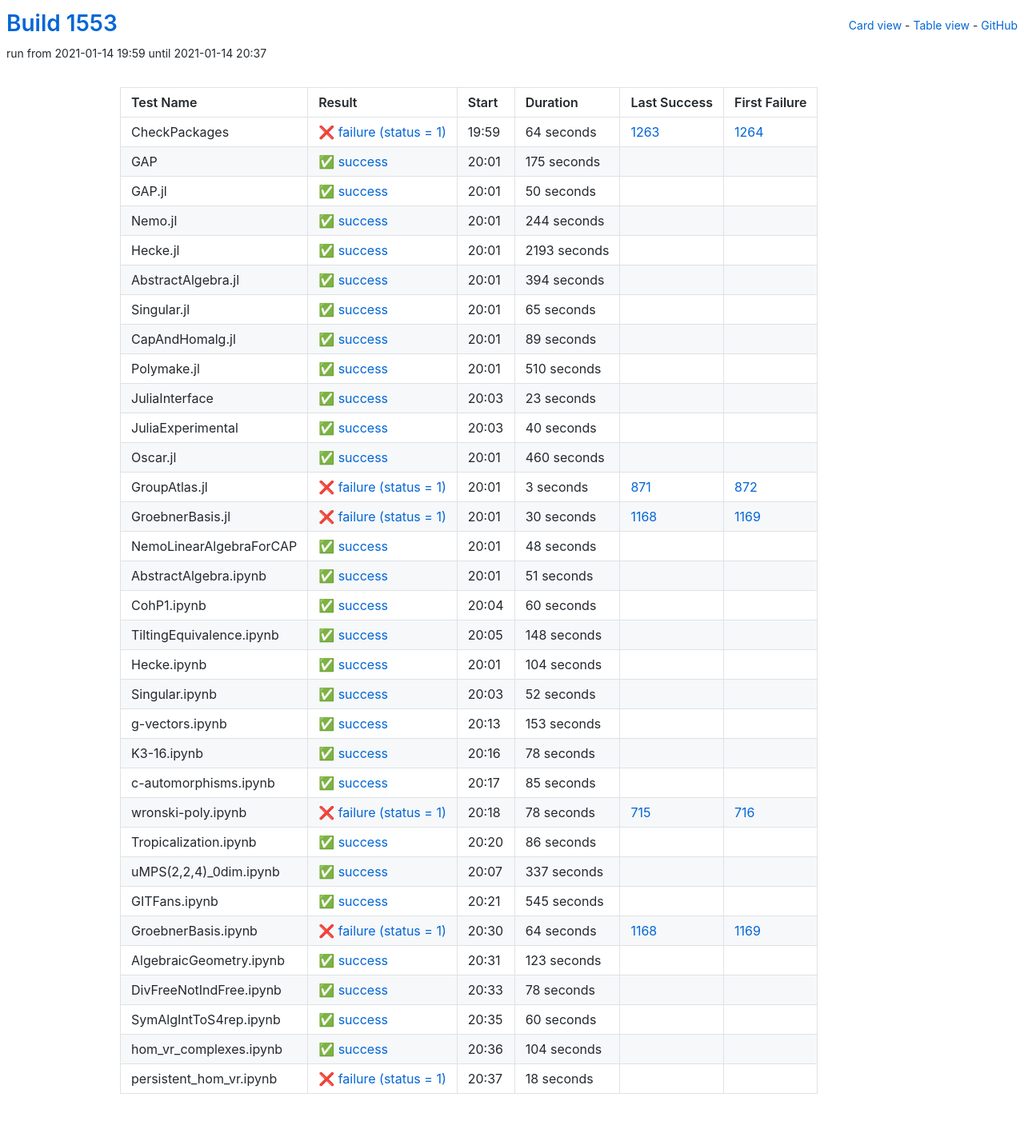
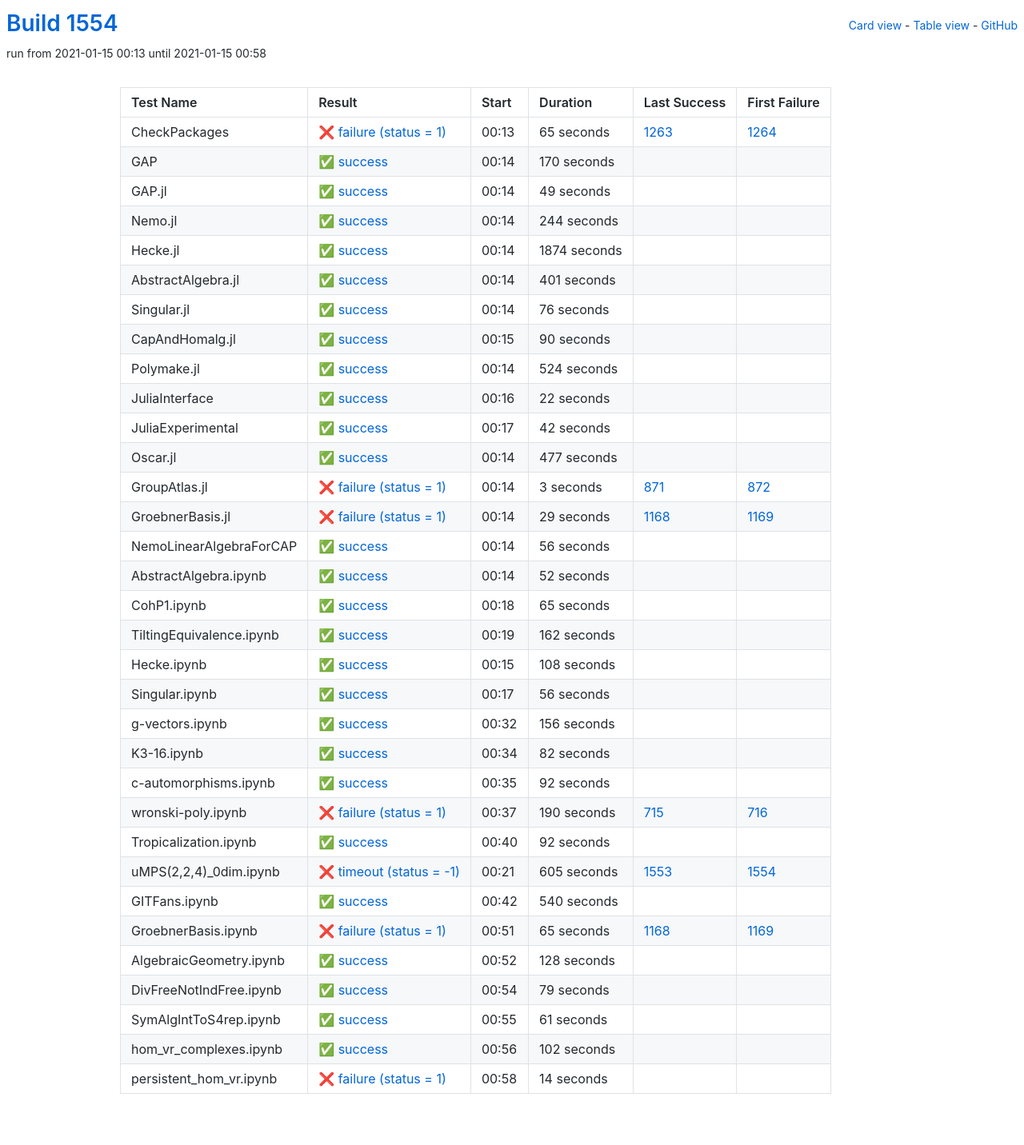
Before and after one commit to oscar-system/oscar-ci-status-stable, a Jekyll site: the page built from table.html, in a window 1280 px wide. Shown: the whole page at 80% size. Built offline with Jekyll 4.4.1, drawn with Linux system fonts in a browser that asks for light colours.

Commit message:
Build #1554

```diff
--- a/_data/ci.yml
+++ b/_data/ci.yml
@@ -1,6 +1,6 @@
 ---
-build: 1553
-build_url: https://oscarci.mathematik.uni-kl.de/job/oscar-stable/1553/
+build: 1554
+build_url: https://oscarci.mathematik.uni-kl.de/job/oscar-stable/1554/
 job: oscar-stable
 organization: oscar-system
 repo: oscar-ci-status-stable
@@ -8,44 +8,44 @@ repourl: https://github.com/oscar-system/oscar-ci-status-stable
 tests:
 - name: CheckPackages
   id: checkpackages
-  log: https://oscarci.mathematik.uni-kl.de/job/oscar-stable/1553/artifact/logs/build-1553/CheckPackages.log
-  start: 2021-01-14 19:59
+  log: https://oscarci.mathematik.uni-kl.de/job/oscar-stable/1554/artifact/logs/build-1554/CheckPackages.log
+  start: 2021-01-15 00:13
   success: false
   exitcode: 1
   status: failure
-  duration: 64
+  duration: 65
   last_success: 1263
   last_success_url: https://oscarci.mathematik.uni-kl.de/job/oscar-stable/1263/
   first_failure: 1264
   first_failure_url: https://oscarci.mathematik.uni-kl.de/job/oscar-stable/1264/
 - name: GAP
   id: gap
-  log: https://oscarci.mathematik.uni-kl.de/job/oscar-stable/1553/artifact/logs/build-1553/GAP.log
-  start: 2021-01-14 20:01
+  log: https://oscarci.mathematik.uni-kl.de/job/oscar-stable/1554/artifact/logs/build-1554/GAP.log
+  start: 2021-01-15 00:14
   success: true
   exitcode: 0
   status: success
-  duration: 175
+  duration: 170
   last_success: false
   last_success_url:
   first_failure: false
   first_failure_url:
 - name: GAP.jl
   id: gap-jl
-  log: https://oscarci.mathematik.uni-kl.de/job/oscar-stable/1553/artifact/logs/build-1553/GAP.jl.log
-  start: 2021-01-14 20:01
+  log: https://oscarci.mathematik.uni-kl.de/job/oscar-stable/1554/artifact/logs/build-1554/GAP.jl.log
+  start: 2021-01-15 00:14
   success: true
   exitcode: 0
   status: success
-  duration: 50
+  duration: 49
   last_success: false
   last_success_url:
   first_failure: false
   first_failure_url:
 - name: Nemo.jl
   id: nemo-jl
-  log: https://oscarci.mathematik.uni-kl.de/job/oscar-stable/1553/artifact/logs/build-1553/Nemo.jl.log
-  start: 2021-01-14 20:01
+  log: https://oscarci.mathematik.uni-kl.de/job/oscar-stable/1554/artifact/logs/build-1554/Nemo.jl.log
+  start: 2021-01-15 00:14
   success: true
   exitcode: 0
   status: success
@@ -56,104 +56,104 @@ tests:
   first_failure_url:
 - name: Hecke.jl
   id: hecke-jl
-  log: https://oscarci.mathematik.uni-kl.de/job/oscar-stable/1553/artifact/logs/build-1553/Hecke.jl.log
-  start: 2021-01-14 20:01
+  log: https://oscarci.mathematik.uni-kl.de/job/oscar-stable/1554/artifact/logs/build-1554/Hecke.jl.log
+  start: 2021-01-15 00:14
   success: true
   exitcode: 0
   status: success
-  duration: 2193
+  duration: 1874
   last_success: false
   last_success_url:
   first_failure: false
   first_failure_url:
 - name: AbstractAlgebra.jl
   id: abstractalgebra-jl
-  log: https://oscarci.mathematik.uni-kl.de/job/oscar-stable/1553/artifact/logs/build-1553/AbstractAlgebra.jl.log
-  start: 2021-01-14 20:01
+  log: https://oscarci.mathematik.uni-kl.de/job/oscar-stable/1554/artifact/logs/build-1554/AbstractAlgebra.jl.log
+  start: 2021-01-15 00:14
   success: true
   exitcode: 0
   status: success
-  duration: 394
+  duration: 401
   last_success: false
   last_success_url:
   first_failure: false
   first_failure_url:
 - name: Singular.jl
   id: singular-jl
-  log: https://oscarci.mathematik.uni-kl.de/job/oscar-stable/1553/artifact/logs/build-1553/Singular.jl.log
-  start: 2021-01-14 20:01
+  log: https://oscarci.mathematik.uni-kl.de/job/oscar-stable/1554/artifact/logs/build-1554/Singular.jl.log
+  start: 2021-01-15 00:14
   success: true
   exitcode: 0
   status: success
-  duration: 65
+  duration: 76
   last_success: false
   last_success_url:
   first_failure: false
   first_failure_url:
 - name: CapAndHomalg.jl
   id: capandhomalg-jl
-  log: https://oscarci.mathematik.uni-kl.de/job/oscar-stable/1553/artifact/logs/build-1553/CapAndHomalg.jl.log
-  start: 2021-01-14 20:01
+  log: https://oscarci.mathematik.uni-kl.de/job/oscar-stable/1554/artifact/logs/build-1554/CapAndHomalg.jl.log
+  start: 2021-01-15 00:15
   success: true
   exitcode: 0
   status: success
-  duration: 89
+  duration: 90
   last_success: false
   last_success_url:
   first_failure: false
   first_failure_url:
 - name: Polymake.jl
   id: polymake-jl
-  log: https://oscarci.mathematik.uni-kl.de/job/oscar-stable/1553/artifact/logs/build-1553/Polymake.jl.log
-  start: 2021-01-14 20:01
+  log: https://oscarci.mathematik.uni-kl.de/job/oscar-stable/1554/artifact/logs/build-1554/Polymake.jl.log
+  start: 2021-01-15 00:14
   success: true
   exitcode: 0
   status: success
-  duration: 510
+  duration: 524
   last_success: false
   last_success_url:
   first_failure: false
   first_failure_url:
 - name: JuliaInterface
   id: juliainterface
-  log: https://oscarci.mathematik.uni-kl.de/job/oscar-stable/1553/artifact/logs/build-1553/JuliaInterface.log
-  start: 2021-01-14 20:03
+  log: https://oscarci.mathematik.uni-kl.de/job/oscar-stable/1554/artifact/logs/build-1554/JuliaInterface.log
+  start: 2021-01-15 00:16
   success: true
   exitcode: 0
   status: success
-  duration: 23
+  duration: 22
   last_success: false
   last_success_url:
   first_failure: false
   first_failure_url:
 - name: JuliaExperimental
   id: juliaexperimental
-  log: https://oscarci.mathematik.uni-kl.de/job/oscar-stable/1553/artifact/logs/build-1553/JuliaExperimental.log
-  start: 2021-01-14 20:03
+  log: https://oscarci.mathematik.uni-kl.de/job/oscar-stable/1554/artifact/logs/build-1554/JuliaExperimental.log
+  start: 2021-01-15 00:17
   success: true
   exitcode: 0
   status: success
-  duration: 40
+  duration: 42
   last_success: false
   last_success_url:
   first_failure: false
   first_failure_url:
 - name: Oscar.jl
   id: oscar-jl
-  log: https://oscarci.mathematik.uni-kl.de/job/oscar-stable/1553/artifact/logs/build-1553/Oscar.jl.log
-  start: 2021-01-14 20:01
+  log: https://oscarci.mathematik.uni-kl.de/job/oscar-stable/1554/artifact/logs/build-1554/Oscar.jl.log
+  start: 2021-01-15 00:14
   success: true
   exitcode: 0
   status: success
-  duration: 460
+  duration: 477
   last_success: false
   last_success_url:
   first_failure: false
   first_failure_url:
 - name: GroupAtlas.jl
   id: groupatlas-jl
-  log: https://oscarci.mathematik.uni-kl.de/job/oscar-stable/1553/artifact/logs/build-1553/GroupAtlas.jl.log
-  start: 2021-01-14 20:01
+  log: https://oscarci.mathematik.uni-kl.de/job/oscar-stable/1554/artifact/logs/build-1554/GroupAtlas.jl.log
+  start: 2021-01-15 00:14
   success: false
   exitcode: 1
   status: failure
@@ -164,80 +164,32 @@ tests:
   first_failure_url: https://oscarci.mathematik.uni-kl.de/job/oscar-stable/872/
 - name: GroebnerBasis.jl
   id: groebnerbasis-jl
-  log: https://oscarci.mathematik.uni-kl.de/job/oscar-stable/1553/artifact/logs/build-1553/GroebnerBasis.jl.log
-  start: 2021-01-14 20:01
+  log: https://oscarci.mathematik.uni-kl.de/job/oscar-stable/1554/artifact/logs/build-1554/GroebnerBasis.jl.log
+  start: 2021-01-15 00:14
   success: false
   exitcode: 1
   status: failure
-  duration: 30
+  duration: 29
   last_success: 1168
   last_success_url: https://oscarci.mathematik.uni-kl.de/job/oscar-stable/1168/
   first_failure: 1169
   first_failure_url: https://oscarci.mathematik.uni-kl.de/job/oscar-stable/1169/
 - name: NemoLinearAlgebraForCAP
   id: nemolinearalgebraforcap
-  log: https://oscarci.mathematik.uni-kl.de/job/oscar-stable/1553/artifact/logs/build-1553/NemoLinearAlgebraForCAP.log
-  start: 2021-01-14 20:01
+  log: https://oscarci.mathematik.uni-kl.de/job/oscar-stable/1554/artifact/logs/build-1554/NemoLinearAlgebraForCAP.log
+  start: 2021-01-15 00:14
   success: true
   exitcode: 0
   status: success
-  duration: 48
+  duration: 56
   last_success: false
   last_success_url:
   first_failure: false
   first_failure_url:
 - name: AbstractAlgebra.ipynb
   id: abstractalgebra-ipynb
-  log: https://oscarci.mathematik.uni-kl.de/job/oscar-stable/1553/artifact/logs/build-1553/AbstractAlgebra.ipynb.log
-  start: 2021-01-14 20:01
-  success: true
-  exitcode: 0
-  status: success
-  duration: 51
-  last_success: false
-  last_success_url:
-  first_failure: false
-  first_failure_url:
-- name: CohP1.ipynb
-  id: cohp1-ipynb
-  log: https://oscarci.mathematik.uni-kl.de/job/oscar-stable/1553/artifact/logs/build-1553/CohP1.ipynb.log
-  start: 2021-01-14 20:04
-  success: true
-  exitcode: 0
-  status: success
-  duration: 60
-  last_success: false
-  last_success_url:
-  first_failure: false
-  first_failure_url:
-- name: TiltingEquivalence.ipynb
-  id: tiltingequivalence-ipynb
-  log: https://oscarci.mathematik.uni-kl.de/job/oscar-stable/1553/artifact/logs/build-1553/TiltingEquivalence.ipynb.log
-  start: 2021-01-14 20:05
-  success: true
-  exitcode: 0
-  status: success
-  duration: 148
-  last_success: false
-  last_success_url:
-  first_failure: false
-  first_failure_url:
-- name: Hecke.ipynb
-  id: hecke-ipynb
-  log: https://oscarci.mathematik.uni-kl.de/job/oscar-stable/1553/artifact/logs/build-1553/Hecke.ipynb.log
-  start: 2021-01-14 20:01
-  success: true
-  exitcode: 0
-  status: success
-  duration: 104
-  last_success: false
-  last_success_url:
-  first_failure: false
-  first_failure_url:
-- name: Singular.ipynb
-  id: singular-ipynb
-  log: https://oscarci.mathematik.uni-kl.de/job/oscar-stable/1553/artifact/logs/build-1553/Singular.ipynb.log
-  start: 2021-01-14 20:03
+  log: https://oscarci.mathematik.uni-kl.de/job/oscar-stable/1554/artifact/logs/build-1554/AbstractAlgebra.ipynb.log
+  start: 2021-01-15 00:14
   success: true
   exitcode: 0
   status: success
@@ -246,158 +198,206 @@ tests:
   last_success_url:
   first_failure: false
   first_failure_url:
-- name: g-vectors.ipynb
-  id: g-vectors-ipynb
-  log: https://oscarci.mathematik.uni-kl.de/job/oscar-stable/1553/artifact/logs/build-1553/g-vectors.ipynb.log
-  start: 2021-01-14 20:13
+- name: CohP1.ipynb
+  id: cohp1-ipynb
+  log: https://oscarci.mathematik.uni-kl.de/job/oscar-stable/1554/artifact/logs/build-1554/CohP1.ipynb.log
+  start: 2021-01-15 00:18
   success: true
   exitcode: 0
   status: success
-  duration: 153
+  duration: 65
+  last_success: false
+  last_success_url:
+  first_failure: false
+  first_failure_url:
+- name: TiltingEquivalence.ipynb
+  id: tiltingequivalence-ipynb
+  log: https://oscarci.mathematik.uni-kl.de/job/oscar-stable/1554/artifact/logs/build-1554/TiltingEquivalence.ipynb.log
+  start: 2021-01-15 00:19
+  success: true
+  exitcode: 0
+  status: success
+  duration: 162
+  last_success: false
+  last_success_url:
+  first_failure: false
+  first_failure_url:
+- name: Hecke.ipynb
+  id: hecke-ipynb
+  log: https://oscarci.mathematik.uni-kl.de/job/oscar-stable/1554/artifact/logs/build-1554/Hecke.ipynb.log
+  start: 2021-01-15 00:15
+  success: true
+  exitcode: 0
+  status: success
+  duration: 108
+  last_success: false
+  last_success_url:
+  first_failure: false
+  first_failure_url:
+- name: Singular.ipynb
+  id: singular-ipynb
+  log: https://oscarci.mathematik.uni-kl.de/job/oscar-stable/1554/artifact/logs/build-1554/Singular.ipynb.log
+  start: 2021-01-15 00:17
+  success: true
+  exitcode: 0
+  status: success
+  duration: 56
+  last_success: false
+  last_success_url:
+  first_failure: false
+  first_failure_url:
+- name: g-vectors.ipynb
+  id: g-vectors-ipynb
+  log: https://oscarci.mathematik.uni-kl.de/job/oscar-stable/1554/artifact/logs/build-1554/g-vectors.ipynb.log
+  start: 2021-01-15 00:32
+  success: true
+  exitcode: 0
+  status: success
+  duration: 156
   last_success: false
   last_success_url:
   first_failure: false
   first_failure_url:
 - name: K3-16.ipynb
   id: k3-16-ipynb
-  log: https://oscarci.mathematik.uni-kl.de/job/oscar-stable/1553/artifact/logs/build-1553/K3-16.ipynb.log
-  start: 2021-01-14 20:16
+  log: https://oscarci.mathematik.uni-kl.de/job/oscar-stable/1554/artifact/logs/build-1554/K3-16.ipynb.log
+  start: 2021-01-15 00:34
   success: true
   exitcode: 0
   status: success
-  duration: 78
+  duration: 82
   last_success: false
   last_success_url:
   first_failure: false
   first_failure_url:
 - name: c-automorphisms.ipynb
   id: c-automorphisms-ipynb
-  log: https://oscarci.mathematik.uni-kl.de/job/oscar-stable/1553/artifact/logs/build-1553/c-automorphisms.ipynb.log
-  start: 2021-01-14 20:17
+  log: https://oscarci.mathematik.uni-kl.de/job/oscar-stable/1554/artifact/logs/build-1554/c-automorphisms.ipynb.log
+  start: 2021-01-15 00:35
   success: true
   exitcode: 0
   status: success
-  duration: 85
+  duration: 92
   last_success: false
   last_success_url:
   first_failure: false
   first_failure_url:
 - name: wronski-poly.ipynb
   id: wronski-poly-ipynb
-  log: https://oscarci.mathematik.uni-kl.de/job/oscar-stable/1553/artifact/logs/build-1553/wronski-poly.ipynb.log
-  start: 2021-01-14 20:18
+  log: https://oscarci.mathematik.uni-kl.de/job/oscar-stable/1554/artifact/logs/build-1554/wronski-poly.ipynb.log
+  start: 2021-01-15 00:37
   success: false
   exitcode: 1
   status: failure
-  duration: 78
+  duration: 190
   last_success: 715
   last_success_url: https://oscarci.mathematik.uni-kl.de/job/oscar-stable/715/
   first_failure: 716
   first_failure_url: https://oscarci.mathematik.uni-kl.de/job/oscar-stable/716/
 - name: Tropicalization.ipynb
   id: tropicalization-ipynb
-  log: https://oscarci.mathematik.uni-kl.de/job/oscar-stable/1553/artifact/logs/build-1553/Tropicalization.ipynb.log
-  start: 2021-01-14 20:20
+  log: https://oscarci.mathematik.uni-kl.de/job/oscar-stable/1554/artifact/logs/build-1554/Tropicalization.ipynb.log
+  start: 2021-01-15 00:40
   success: true
   exitcode: 0
   status: success
-  duration: 86
+  duration: 92
   last_success: false
   last_success_url:
   first_failure: false
   first_failure_url:
 - name: uMPS(2,2,4)_0dim.ipynb
   id: umps-2-2-4-0dim-ipynb
-  log: https://oscarci.mathematik.uni-kl.de/job/oscar-stable/1553/artifact/logs/build-1553/uMPS-2-2-4-_0dim.ipynb.log
-  start: 2021-01-14 20:07
+  log: https://oscarci.mathematik.uni-kl.de/job/oscar-stable/1554/artifact/logs/build-1554/uMPS-2-2-4-_0dim.ipynb.log
+  start: 2021-01-15 00:21
+  success: false
+  exitcode: -1
+  status: timeout
+  duration: 605
+  last_success: 1553
+  last_success_url: https://oscarci.mathematik.uni-kl.de/job/oscar-stable/1553/
+  first_failure: 1554
+  first_failure_url: https://oscarci.mathematik.uni-kl.de/job/oscar-stable/1554/
+- name: GITFans.ipynb
+  id: gitfans-ipynb
+  log: https://oscarci.mathematik.uni-kl.de/job/oscar-stable/1554/artifact/logs/build-1554/GITFans.ipynb.log
+  start: 2021-01-15 00:42
   success: true
   exitcode: 0
   status: success
-  duration: 337
-  last_success: false
-  last_success_url:
-  first_failure: false
-  first_failure_url:
-- name: GITFans.ipynb
-  id: gitfans-ipynb
-  log: https://oscarci.mathematik.uni-kl.de/job/oscar-stable/1553/artifact/logs/build-1553/GITFans.ipynb.log
-  start: 2021-01-14 20:21
-  success: true
-  exitcode: 0
-  status: success
-  duration: 545
+  duration: 540
   last_success: false
   last_success_url:
   first_failure: false
   first_failure_url:
 - name: GroebnerBasis.ipynb
   id: groebnerbasis-ipynb
-  log: https://oscarci.mathematik.uni-kl.de/job/oscar-stable/1553/artifact/logs/build-1553/GroebnerBasis.ipynb.log
-  start: 2021-01-14 20:30
+  log: https://oscarci.mathematik.uni-kl.de/job/oscar-stable/1554/artifact/logs/build-1554/GroebnerBasis.ipynb.log
+  start: 2021-01-15 00:51
   success: false
   exitcode: 1
   status: failure
-  duration: 64
+  duration: 65
   last_success: 1168
   last_success_url: https://oscarci.mathematik.uni-kl.de/job/oscar-stable/1168/
   first_failure: 1169
   first_failure_url: https://oscarci.mathematik.uni-kl.de/job/oscar-stable/1169/
 - name: AlgebraicGeometry.ipynb
   id: algebraicgeometry-ipynb
-  log: https://oscarci.mathematik.uni-kl.de/job/oscar-stable/1553/artifact/logs/build-1553/AlgebraicGeometry.ipynb.log
-  start: 2021-01-14 20:31
+  log: https://oscarci.mathematik.uni-kl.de/job/oscar-stable/1554/artifact/logs/build-1554/AlgebraicGeometry.ipynb.log
+  start: 2021-01-15 00:52
   success: true
   exitcode: 0
   status: success
-  duration: 123
+  duration: 128
   last_success: false
   last_success_url:
   first_failure: false
   first_failure_url:
 - name: DivFreeNotIndFree.ipynb
   id: divfreenotindfree-ipynb
-  log: https://oscarci.mathematik.uni-kl.de/job/oscar-stable/1553/artifact/logs/build-1553/DivFreeNotIndFree.ipynb.log
-  start: 2021-01-14 20:33
+  log: https://oscarci.mathematik.uni-kl.de/job/oscar-stable/1554/artifact/logs/build-1554/DivFreeNotIndFree.ipynb.log
+  start: 2021-01-15 00:54
   success: true
   exitcode: 0
   status: success
-  duration: 78
+  duration: 79
   last_success: false
   last_success_url:
   first_failure: false
   first_failure_url:
 - name: SymAlgIntToS4rep.ipynb
   id: symalginttos4rep-ipynb
-  log: https://oscarci.mathematik.uni-kl.de/job/oscar-stable/1553/artifact/logs/build-1553/SymAlgIntToS4rep.ipynb.log
-  start: 2021-01-14 20:35
+  log: https://oscarci.mathematik.uni-kl.de/job/oscar-stable/1554/artifact/logs/build-1554/SymAlgIntToS4rep.ipynb.log
+  start: 2021-01-15 00:55
   success: true
   exitcode: 0
   status: success
-  duration: 60
+  duration: 61
   last_success: false
   last_success_url:
   first_failure: false
   first_failure_url:
 - name: hom_vr_complexes.ipynb
   id: hom-vr-complexes-ipynb
-  log: https://oscarci.mathematik.uni-kl.de/job/oscar-stable/1553/artifact/logs/build-1553/hom_vr_complexes.ipynb.log
-  start: 2021-01-14 20:36
+  log: https://oscarci.mathematik.uni-kl.de/job/oscar-stable/1554/artifact/logs/build-1554/hom_vr_complexes.ipynb.log
+  start: 2021-01-15 00:56
   success: true
   exitcode: 0
   status: success
-  duration: 104
+  duration: 102
   last_success: false
   last_success_url:
   first_failure: false
   first_failure_url:
 - name: persistent_hom_vr.ipynb
   id: persistent-hom-vr-ipynb
-  log: https://oscarci.mathematik.uni-kl.de/job/oscar-stable/1553/artifact/logs/build-1553/persistent_hom_vr.ipynb.log
-  start: 2021-01-14 20:37
+  log: https://oscarci.mathematik.uni-kl.de/job/oscar-stable/1554/artifact/logs/build-1554/persistent_hom_vr.ipynb.log
+  start: 2021-01-15 00:58
   success: false
   exitcode: 1
   status: failure
-  duration: 18
+  duration: 14
   last_success: false
   last_success_url:
   first_failure: false
```
Also changed, not shown: README.md.
